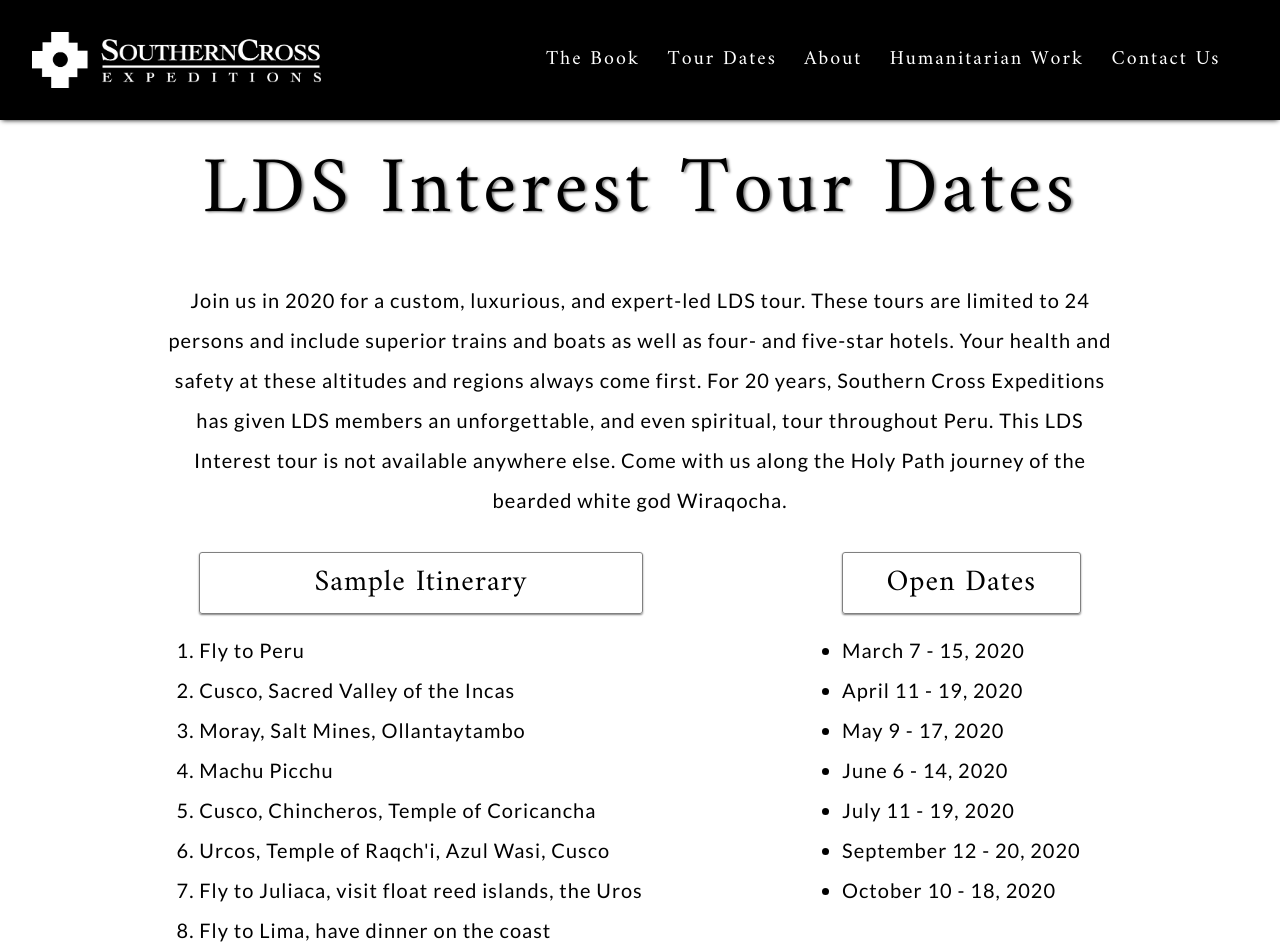
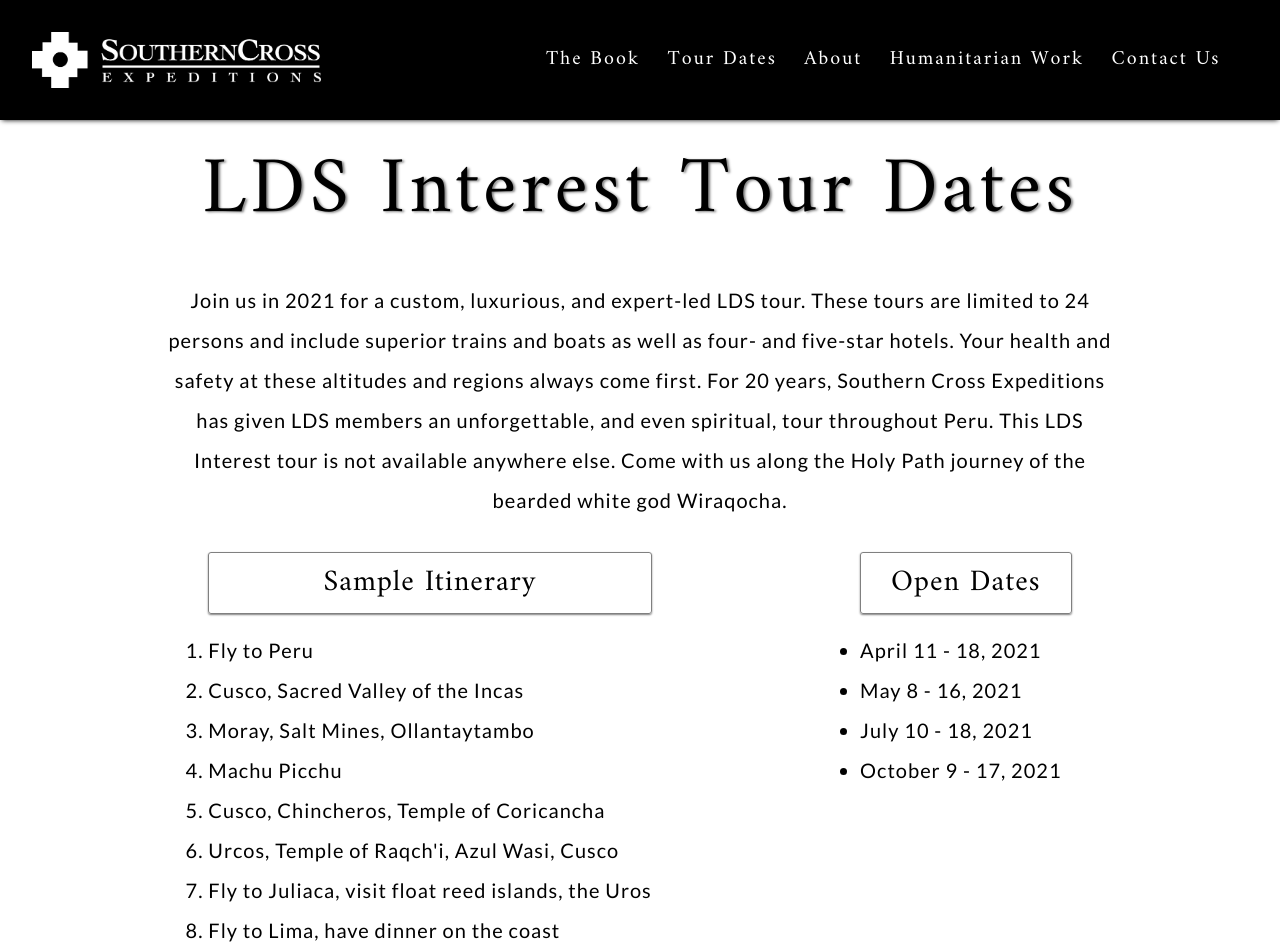
Before and after one commit to harlanevans/sxexp, a React (Create React App) app in the folder client/: page /tour-dates in a window 1280 px wide. Shown: the top 952 px of the page. Built offline with nearby package versions, Linux system fonts and the light colour scheme.

Commit message:
change 2020 dates to 2021, tour dates

```diff
--- a/client/src/components/desktop/TourDates.js
+++ b/client/src/components/desktop/TourDates.js
@@ -15,7 +15,7 @@ const TourDates = () => {
         <Fade duration={2000}>
           <TextCont style={{ paddingTop: "1em" }}>
             <Text>
-              Join us in 2020 for a custom, luxurious, and expert-led LDS tour.
+              Join us in 2021 for a custom, luxurious, and expert-led LDS tour.
               These tours are limited to 24 persons and include superior trains
               and boats as well as four- and five-star hotels. Your health and
               safety at these altitudes and regions always come first. For 20
@@ -45,13 +45,10 @@ const TourDates = () => {
             <Text style={style.list}>
               <Text style={style.subtitle}>Open Dates</Text>
               <ul>
-                <li>March 7 - 15, 2020</li>
-                <li>April 11 - 19, 2020</li>
-                <li>May 9 - 17, 2020</li>
-                <li>June 6 - 14, 2020</li>
-                <li>July 11 - 19, 2020</li>
-                <li>September 12 - 20, 2020</li>
-                <li>October 10 - 18, 2020</li>
+                <li>April 11 - 18, 2021</li>
+                <li>May 8 - 16, 2021</li>
+                <li>July 10 - 18, 2021</li>
+                <li>October 9 - 17, 2021</li>
               </ul>
             </Text>
           </div>
--- a/client/src/components/desktop/landing/CarouselMain.js
+++ b/client/src/components/desktop/landing/CarouselMain.js
@@ -43,7 +43,7 @@ class CarouselMain extends React.Component {
           />
           <Carousel.Caption className="carousel-cap">
             <Fade delay={250} duration={1000}>
-              <CTitle>Join us in 2020</CTitle>
+              <CTitle>Join us in 2021</CTitle>
               <CSubTitle>
                 Our Peruvian expeditions connect you to the people unlike any
                 other offered today
@@ -60,7 +60,7 @@ class CarouselMain extends React.Component {
           <Carousel.Caption className="carousel-cap">
             <Fade delay={250} duration={1000}>
               <CTitle>Ancient Andean Prayer Circle</CTitle>
-              <CSubTitle>Join an LDS Interest tour in 2020</CSubTitle>
+              <CSubTitle>Join an LDS Interest tour in 2021</CSubTitle>
             </Fade>
           </Carousel.Caption>
         </Carousel.Item>
--- a/client/src/components/mobile/CalendarMobile.js
+++ b/client/src/components/mobile/CalendarMobile.js
@@ -22,7 +22,7 @@ const CalendarMobile = () => {
         <Fade>
           <TextCont style={{ paddingTop: "2em" }}>
             <Text>
-              Join us in 2020 for a custom, luxurious, and expert-led LDS tour.
+              Join us in 2021 for a custom, luxurious, and expert-led LDS tour.
               These tours are limited to 24 persons and include superior trains
               and boats as well as four- and five-star hotels. Your health and
               safety at these altitudes and regions always come first. For 20
@@ -57,13 +57,10 @@ const CalendarMobile = () => {
             <Text style={style.list}>
               <Text style={style.subtitle}>Open Dates</Text>
               <ul>
-                <li>March 7 - 15, 2020</li>
-                <li>April 11 - 19, 2020</li>
-                <li>May 9 - 17, 2020</li>
-                <li>June 6 - 14, 2020</li>
-                <li>July 11 - 19, 2020</li>
-                <li>September 12 - 20, 2020</li>
-                <li>October 10 - 18, 2020</li>
+                <li>April 11 - 18, 2021</li>
+                <li>May 8 - 16, 2021</li>
+                <li>July 10 - 18, 2021</li>
+                <li>October 9 - 17, 2021</li>
               </ul>
             </Text>
           </div>
@@ -92,14 +89,16 @@ const CalendarMobile = () => {
           </div>
           <div style={style.listCont}>
             <TextCont>
-
               <Text>We also do custom family tours of 10 or more persons.</Text>
             </TextCont>
           </div>
           <div style={style.listCont}>
             <TextCont>
               <Text>
-                <a href="mailto: van@genhu.org" style={{ textDecoration: "underline" }} >
+                <a
+                  href="mailto: van@genhu.org"
+                  style={{ textDecoration: "underline" }}
+                >
                   Email us about trip availability.
                 </a>
               </Text>
--- a/client/src/components/mobile/pages/Lizard.js
+++ b/client/src/components/mobile/pages/Lizard.js
@@ -12,7 +12,7 @@ const Lizard = () => {
     <div className="page-cont" style={{ padding: '6em 0em', boxShadow: "0 4px 8px -8px black"}}>
       <Fade duration={2000}>
         <TitleCont>
-          <Title>Galápagos & Ecuador 2020</Title>
+          <Title>Galápagos & Ecuador 2021</Title>
         </TitleCont>
       </Fade>
       <Fade duration={2000}>
--- a/client/src/components/mobile/pages/Prayer.js
+++ b/client/src/components/mobile/pages/Prayer.js
@@ -22,7 +22,7 @@ const Prayer = () => {
       </Fade>
       <Fade duration={2000}>
         <TitleCont style={{ padding: '.5em 2em' }}>
-          <SubTitle>Join an LDS Interest tour in 2020</SubTitle>
+          <SubTitle>Join an LDS Interest tour in 2021</SubTitle>
         </TitleCont>
       </Fade>
     </div>
--- a/client/src/components/mobile/pages/Women.js
+++ b/client/src/components/mobile/pages/Women.js
@@ -13,7 +13,7 @@ const Women = () => {
     <div className="page-cont" style={{ padding: "6em 0em", boxShadow: "0 4px 8px -8px black"}}>
       <Fade duration={2000}>
         <TitleCont>
-          <Title>Join us 2020</Title>
+          <Title>Join us 2021</Title>
         </TitleCont>
       </Fade>
       <Fade duration={2000}>
```
Lines whose indentation alone changed are shown as unchanged.
